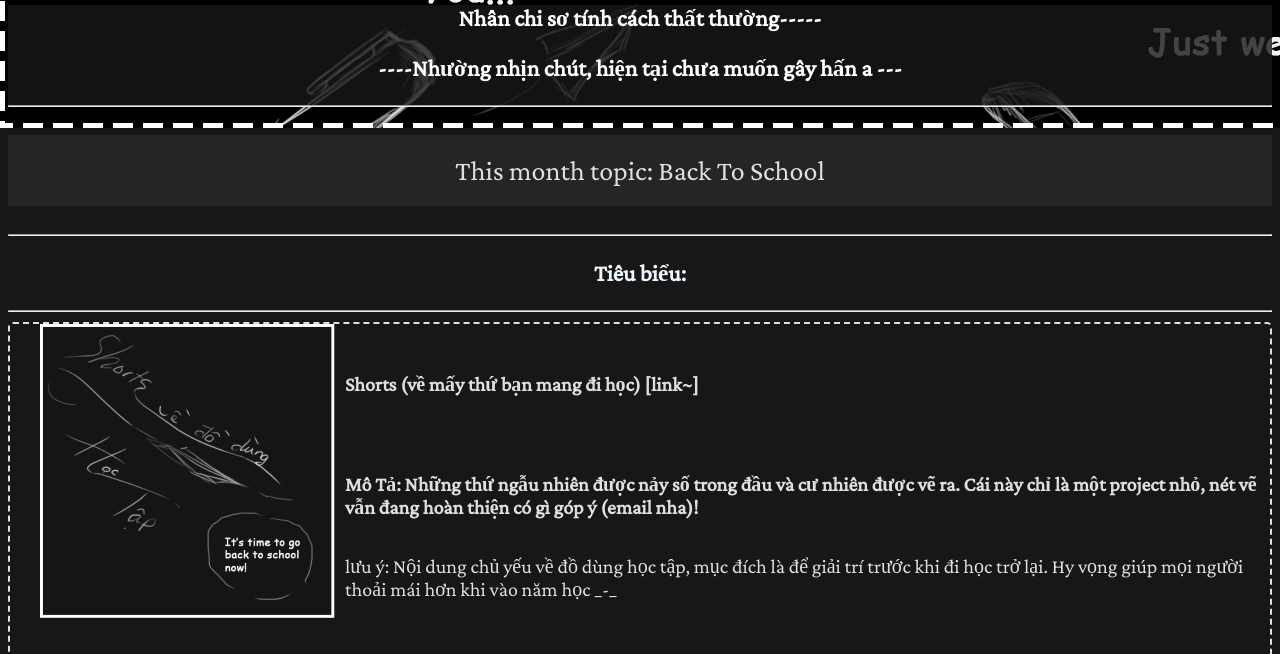
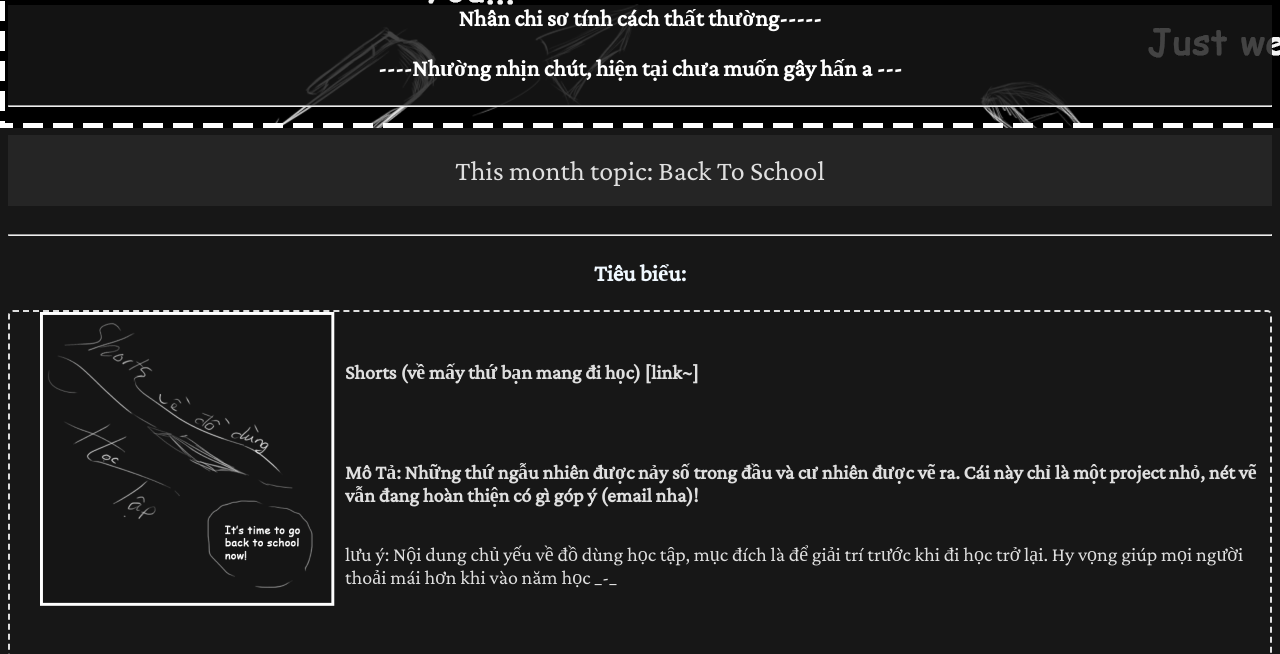
Before and after one commit to error518181518/ErroronDarkmode, a plain HTML site: page index.html in a window 1280 px wide. Shown: the part 144-798 px from the top of the page. Drawn offline with nearby package versions, Linux system fonts and the light colour scheme.

Commit message:
Update index.html

```diff
--- a/index.html
+++ b/index.html
@@ -39,7 +39,7 @@
 
 
     <!--border here-->
-    <h3 style=" color: aliceblue;">Tiêu biểu:</h3> <hr>
+    <h3 style=" color: aliceblue;">Tiêu biểu:</h3>
     <div style="border: 2px dashed rgb(223, 223, 223); border-radius: 5px;">
 
 <div style="background-color: rgba(27, 27, 27, 0.2); text-align: left; padding-left: 10px; color: rgb(223, 223, 223);">
```
